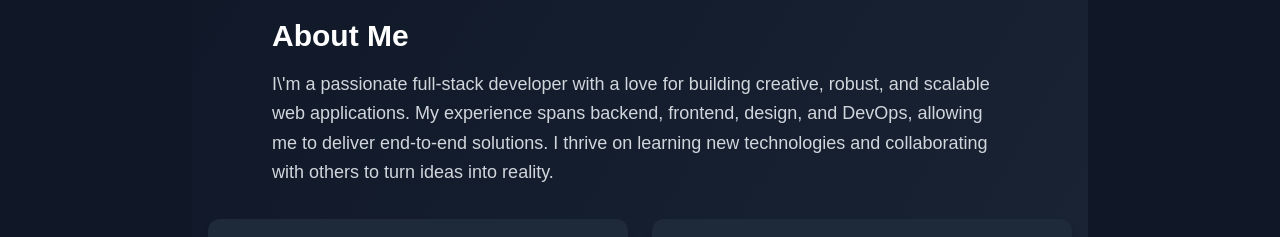
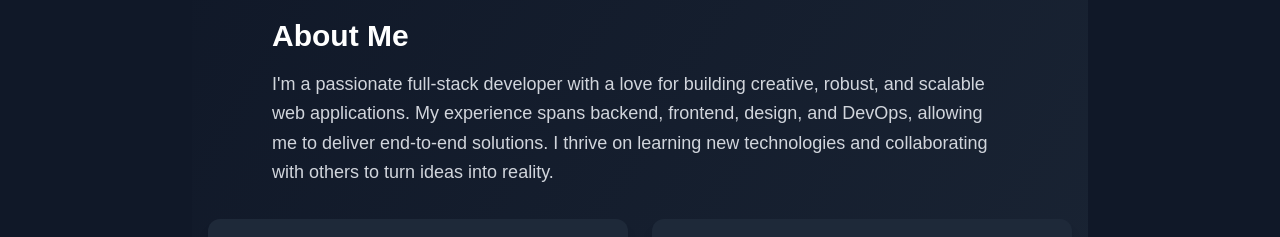
Before and after one commit to kabandapatrick2580/portfolio, a Next.js app in the folder portfolio/: page / in a window 1280 px wide. Shown: the part 182-419 px from the top of the page. Built offline with nearby package versions, Linux system fonts and the light colour scheme.

Commit message:
more fixed errors flagged by eslint

```diff
--- a/portfolio/components/Grid.tsx
+++ b/portfolio/components/Grid.tsx
@@ -70,7 +70,7 @@ const Grid = () => {
           >
             <h2 className="text-2xl md:text-3xl font-bold text-white font-heading mb-4">About Me</h2>
             <p className="text-gray-300 font-body text-lg leading-relaxed">
-              I\'m a passionate full-stack developer with a love for building creative, robust, and scalable web applications.
+              I&apos;m a passionate full-stack developer with a love for building creative, robust, and scalable web applications.
               My experience spans backend, frontend, design, and DevOps, allowing me to deliver end-to-end solutions.
               I thrive on learning new technologies and collaborating with others to turn ideas into reality.
             </p>
--- a/portfolio/pages/contact.tsx
+++ b/portfolio/pages/contact.tsx
@@ -34,7 +34,8 @@ export default function Contact() {
                 setStatus('error');
                 setErrorMessage(errorData.message || 'Failed to send message. Please try again later.');
             }
-        } catch (error) {
+        } catch (err) {
+
             setStatus('error');
             setErrorMessage('An unexpected error occurred. Please try again later.');
         }
@@ -47,7 +48,7 @@ export default function Contact() {
     return (
         <>
             <Head>
-                <title>Contact Us | Patrick Kabanda</title>
+                <title>Contact | Patrick Kabanda</title>
                 <meta name="description" content="Get in touch with Me for inquiries, feedback, or collaboration opportunities." />
             </Head>
             <div className="container mx-auto p-4 py-12 min-h-screen flex flex-col items-center">
```
